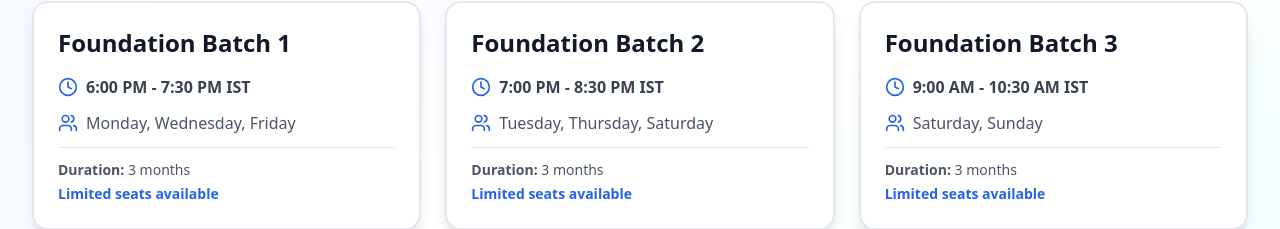
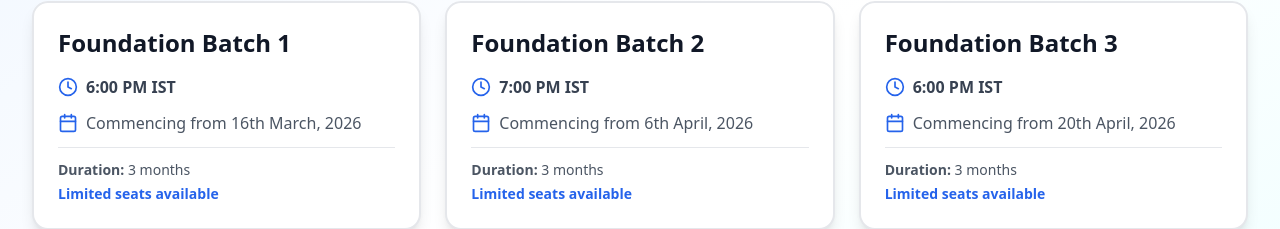
Before and after one commit to kishorecrazy1-arch/srikanthphysics, a React (Vite) app: page /foundation in a window 1280 px wide. Shown: the part 252-481 px from the top of the page. Built offline with nearby package versions, Linux system fonts and the light colour scheme; no server answers.

Commit message:
Update Foundation Course batches with actual commencement dates: Batch 1 (16th March 2026, 6PM), Batch 2 (6th April 2026, 7PM), Batch 3 (20th April 2026, 6PM)

```diff
--- a/src/pages/Demo.tsx
+++ b/src/pages/Demo.tsx
@@ -13,9 +13,9 @@ export function Demo() {
   const getBatchInfo = (batchId: string | null) => {
     if (!batchId) return null;
     const batchMap: Record<string, { name: string; timing: string; days: string }> = {
-      'foundation-batch-1': { name: 'Foundation Batch 1', timing: '6:00 PM - 7:30 PM IST', days: 'Monday, Wednesday, Friday' },
-      'foundation-batch-2': { name: 'Foundation Batch 2', timing: '7:00 PM - 8:30 PM IST', days: 'Tuesday, Thursday, Saturday' },
-      'foundation-batch-3': { name: 'Foundation Batch 3', timing: '9:00 AM - 10:30 AM IST', days: 'Saturday, Sunday' }
+      'foundation-batch-1': { name: 'Foundation Batch 1', timing: '6:00 PM IST', days: 'Commencing from 16th March, 2026' },
+      'foundation-batch-2': { name: 'Foundation Batch 2', timing: '7:00 PM IST', days: 'Commencing from 6th April, 2026' },
+      'foundation-batch-3': { name: 'Foundation Batch 3', timing: '6:00 PM IST', days: 'Commencing from 20th April, 2026' }
     };
     return batchMap[batchId] || null;
   };
--- a/src/pages/FoundationSelection.tsx
+++ b/src/pages/FoundationSelection.tsx
@@ -1,7 +1,7 @@
 import { useState } from 'react';
 import { useNavigate } from 'react-router-dom';
 import { CourseNavigation } from '../components/CourseNavigation';
-import { Clock, Users, CheckCircle, ArrowRight } from 'lucide-react';
+import { Clock, Calendar, CheckCircle, ArrowRight } from 'lucide-react';
 
 interface FoundationBatch {
   id: string;
@@ -21,8 +21,8 @@ export function FoundationSelection() {
     {
       id: 'foundation-batch-1',
       name: 'Foundation Batch 1',
-      timing: '6:00 PM - 7:30 PM IST',
-      days: 'Monday, Wednesday, Friday',
+      timing: '6:00 PM IST',
+      days: 'Commencing from 16th March, 2026',
       duration: '3 months',
       seats: 'Limited seats available',
       status: 'available'
@@ -30,8 +30,8 @@ export function FoundationSelection() {
     {
       id: 'foundation-batch-2',
       name: 'Foundation Batch 2',
-      timing: '7:00 PM - 8:30 PM IST',
-      days: 'Tuesday, Thursday, Saturday',
+      timing: '7:00 PM IST',
+      days: 'Commencing from 6th April, 2026',
       duration: '3 months',
       seats: 'Limited seats available',
       status: 'available'
@@ -39,8 +39,8 @@ export function FoundationSelection() {
     {
       id: 'foundation-batch-3',
       name: 'Foundation Batch 3',
-      timing: '9:00 AM - 10:30 AM IST',
-      days: 'Saturday, Sunday',
+      timing: '6:00 PM IST',
+      days: 'Commencing from 20th April, 2026',
       duration: '3 months',
       seats: 'Limited seats available',
       status: 'available'
@@ -101,7 +101,7 @@ export function FoundationSelection() {
                 </div>
 
                 <div className="flex items-center gap-2 text-gray-600">
-                  <Users className="w-5 h-5 text-blue-600" />
+                  <Calendar className="w-5 h-5 text-blue-600" />
                   <span>{batch.days}</span>
                 </div>
 
```
